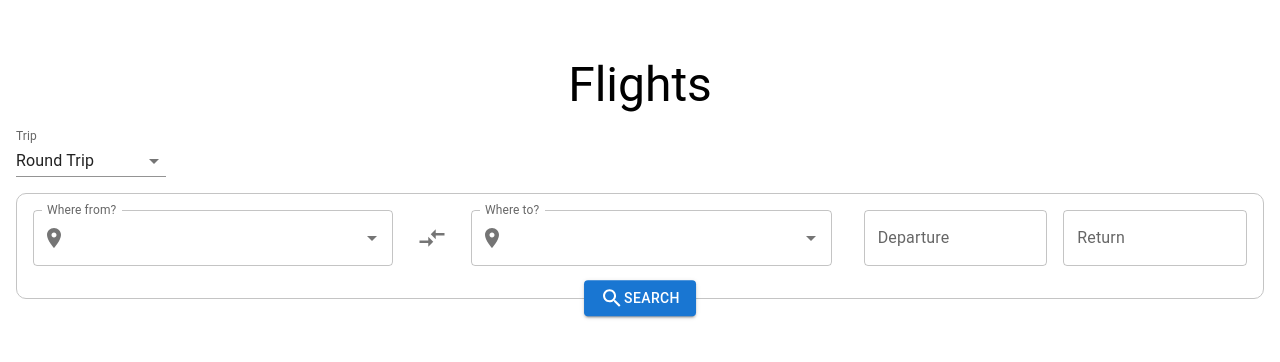
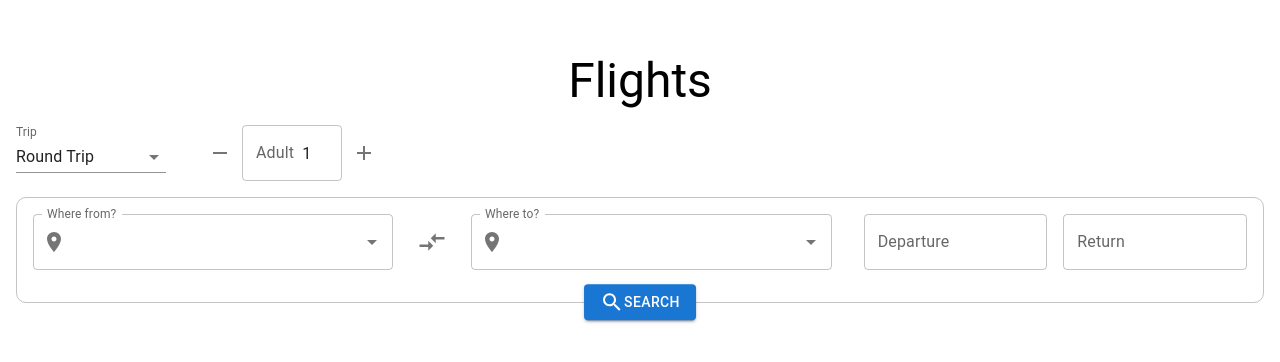
Before and after one commit to bulutyerli/bulut-flights, a React (Vite) app: page / in a window 1280 px wide. Shown: the part 222-584 px from the top of the page. Built offline with nearby package versions, Linux system fonts and the light colour scheme; no server answers.

Commit message:
Add passenger count component and logic

```diff
--- /dev/null
+++ b/src/components/PassengerCount/PassengerCount.tsx
@@ -0,0 +1,52 @@
+import { Box, TextField, InputAdornment, IconButton } from "@mui/material";
+import RemoveIcon from "@mui/icons-material/Remove";
+import AddIcon from "@mui/icons-material/Add";
+import { PassengerCountProps } from "../../types/types";
+
+export default function PassengerCount({
+  count,
+  onCountChange,
+}: PassengerCountProps) {
+  const handleIncrement = () => {
+    onCountChange(count + 1);
+  };
+
+  const handleDecrement = () => {
+    if (count > 1) {
+      onCountChange(count - 1);
+    }
+  };
+
+  return (
+    <Box sx={{ display: "flex", alignItems: "center" }}>
+      <IconButton
+        onClick={handleDecrement}
+        sx={{ padding: "0 10px", minWidth: "30px", height: "40px" }}
+      >
+        <RemoveIcon />
+      </IconButton>
+      <TextField
+        value={count}
+        type="number"
+        slotProps={{
+          input: {
+            readOnly: true,
+            startAdornment: (
+              <InputAdornment position="start">Adult</InputAdornment>
+            ),
+          },
+        }}
+        sx={{
+          width: "100px",
+          textAlign: "center",
+        }}
+      />
+      <IconButton
+        onClick={handleIncrement}
+        sx={{ padding: "0 10px", minWidth: "30px", height: "40px" }}
+      >
+        <AddIcon />
+      </IconButton>
+    </Box>
+  );
+}
--- a/src/pages/Flights/Flights.tsx
+++ b/src/pages/Flights/Flights.tsx
@@ -12,6 +12,7 @@ import SearchIcon from "@mui/icons-material/Search";
 import dayjs, { Dayjs } from "dayjs";
 import FlightTable from "../../components/FlightTable/FlightTable";
 import TripDropDown from "../../components/TripDropDown/TripDropDown";
+import PassengerCount from "../../components/PassengerCount/PassengerCount";
 
 export default function FlightsPage() {
   const [searchData, setSearchData] = useState({
@@ -33,6 +34,7 @@ export default function FlightsPage() {
   });
   const [loading, setLoading] = useState<boolean>(false);
   const [trip, setTrip] = useState<"One Way" | "Round Trip">("Round Trip");
+  const [passengerCount, setPassengerCount] = useState<number>(1);
 
   useEffect(() => {
     if (searchData.from) {
@@ -123,15 +125,29 @@ export default function FlightsPage() {
         const flights = await getFlights({
           originSkyId: selectedAirports.from.skyId,
           destinationSkyId: selectedAirports.to.skyId,
-          adults: "3",
+          adults: passengerCount.toString(),
           originEntityId: selectedAirports.from.entityId,
           destinationEntityId: selectedAirports.to.entityId,
           date: selectedAirports.fromDate || dayjs().format("YYYY-MM-DD"),
         });
 
+        let returnFlights = [];
+
+        if (trip === "Round Trip" && selectedAirports.toDate) {
+          returnFlights = await getFlights({
+            originSkyId: selectedAirports.to.skyId,
+            destinationSkyId: selectedAirports.from.skyId,
+            adults: passengerCount.toString(),
+            originEntityId: selectedAirports.to.entityId,
+            destinationEntityId: selectedAirports.from.entityId,
+            date: selectedAirports.toDate || dayjs().format("YYYY-MM-DD"),
+          });
+        }
+
         setFlightList((prev) => ({
           ...prev,
           departure: flights.data.itineraries,
+          return: returnFlights.data?.itineraries || [],
         }));
       } catch {
         setError("Error fetching flights");
@@ -149,6 +165,10 @@ export default function FlightsPage() {
     setTrip(event.target.value as "One Way" | "Round Trip");
   };
 
+  const handlePassengerCountChange = (newCount: number) => {
+    setPassengerCount(newCount);
+  };
+
   return (
     <Box sx={{ width: "100%" }}>
       <Typography variant="h3" gutterBottom>
@@ -160,9 +180,14 @@ export default function FlightsPage() {
           justifyContent: "flex-start",
           width: "100%",
           marginBottom: "1rem",
+          gap: "2rem",
         }}
       >
         <TripDropDown trip={trip} onChange={handleTripChange} />
+        <PassengerCount
+          count={passengerCount}
+          onCountChange={handlePassengerCountChange}
+        />
       </Box>{" "}
       <Box
         sx={{
--- a/src/types/types.d.ts
+++ b/src/types/types.d.ts
@@ -72,3 +72,8 @@ export interface FlightData {
   departure: FlightList[];
   return: FlightList[];
 }
+
+export interface PassengerCountProps {
+  count: number;
+  onCountChange: (newCount: number) => void;
+}
```
